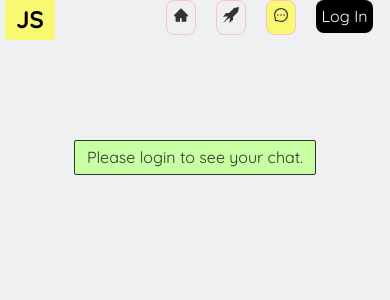
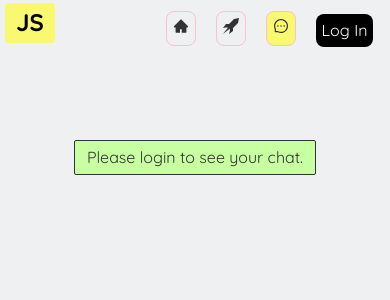
Before and after one commit to Mandeepsinghmar/Blog-app, a React (Create React App) app: page /chat in a window 390 px wide. Shown: the top 300 px of the page. Built offline with nearby package versions, Linux system fonts and the light colour scheme.

Commit message:
fix: navbar and login edit profile issue

```diff
--- a/src/App.js
+++ b/src/App.js
@@ -18,7 +18,7 @@ import { db, auth, timestamp } from "./firebase";
 import EditProfile from "./components/EditProfile";
 import MessageContainer from "./components/MessageContainer";
 const App = () => {
-  const [userExist, setUserExist] = useState(null);
+  // const [userExist, setUserExist] = useState(null);
   const [user, setUser] = useState(null);
 
   const loginBtnClick = async () => {
--- a/src/components/EditProfile.js
+++ b/src/components/EditProfile.js
@@ -90,9 +90,8 @@ function EditProfile({ user }) {
       e.preventDefault();
       const updatedAt = timestamp();
 
-      const currentUser = auth.currentUser;
       if (displayName !== "") {
-        db.collection("users").doc(currentUser.uid).update({
+        db.collection("users").doc(user.uid).update({
           displayName,
           bio,
           website,
--- a/src/components/Navbar.js
+++ b/src/components/Navbar.js
@@ -123,7 +123,7 @@ function Navbar({ user, logout, login }) {
             </div>
           </>
         ) : (
-          <div>
+          <div className="login-container">
             <p
               className="login"
               style={{
--- a/src/index.css
+++ b/src/index.css
@@ -311,6 +311,7 @@ label span {
 
     z-index: 1000;
   }
+
   .blog-details {
     margin-top: 90px !important
     ;
@@ -347,13 +348,13 @@ label span {
   }
   .navbar-links {
     margin: 0 auto !important;
-    margin-top: 20px !important;
+    margin-top: 35px !important;
     flex-direction: row !important;
   }
   .profile-icon {
     width: 30px !important;
     height: 35px;
-    margin-top: -10px !important;
+    /* margin-top: -10px !important; */
   }
   .navbar_items {
     flex-direction: row !important;
@@ -393,9 +394,7 @@ label span {
     font-size: 0.6rem !important;
     font-weight: 800;
   }
-  .login {
-    margin-top: 0px !important;
-  }
+
   .logout {
     top: 20px;
     left: 180px;
@@ -430,6 +429,7 @@ label span {
   }
   .login {
     margin-left: 20px;
+    margin-top: 4px !important;
   }
 
   .user-blogs {
@@ -445,9 +445,7 @@ label span {
     /* width: 300px !important; */
     margin-right: 0px !important;
   }
-  .logo {
-    margin-top: 10px;
-  }
+
   .userprofile-input {
     width: 240px !important;
   }
@@ -492,3 +490,11 @@ label span {
     align-items: center;
   }
 }
+@media screen and (max-width: 370px) {
+  /* .navbar-links {
+    margin-top: -240px !important;
+  } */
+  .logo h1 {
+    margin-top: 35px !important;
+  }
+}
```
